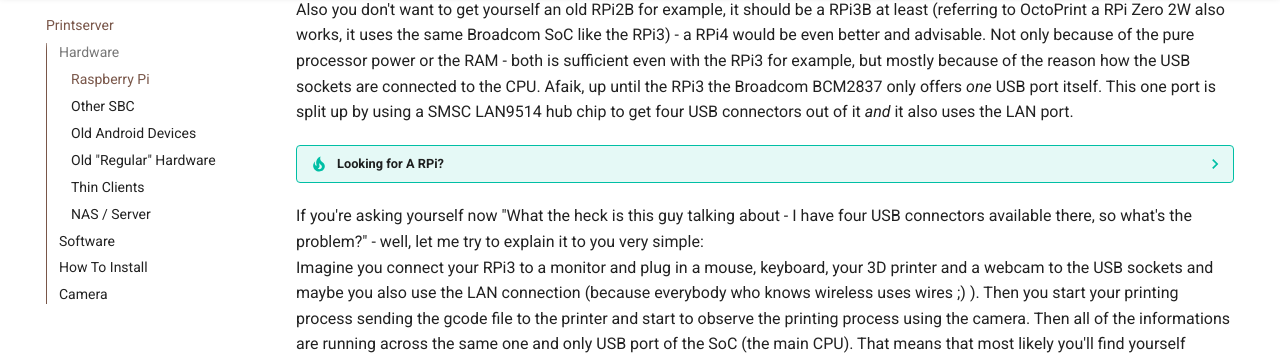
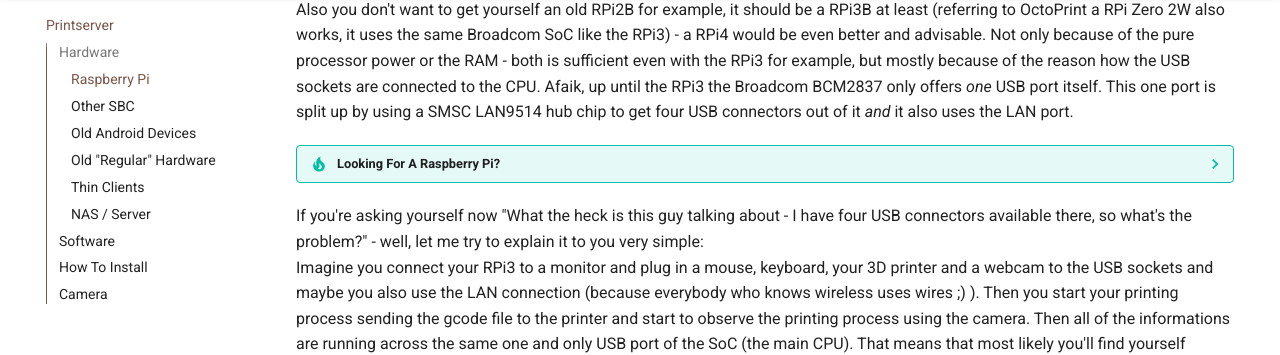
Before and after one commit to 1coderookie/KobraGoNeoInsights, an MkDocs documentation site: the page built from docs/printserver.md, in a window 1280 px wide and 900 px high, scrolled down 798 px. Shown: the part 104-459 px from the top of the window. Built offline with MkDocs 1.6.1 and Material for MkDocs 9.7.7, drawn with Linux system fonts in a browser that asks for light colours; comment, search, counter and statistics services are not loaded.

Commit message:
Update printserver.md

```diff
--- a/docs/printserver.md
+++ b/docs/printserver.md
@@ -20,7 +20,7 @@
 Prices for the RPi went up to a ridiculous level (afaik at least in Europe and the US) - *if* they're even available at all.
 Also you don't want to get yourself an old RPi2B for example, it should be a RPi3B at least (referring to OctoPrint a RPi Zero 2W also works, it uses the same Broadcom SoC like the RPi3) - a RPi4 would be even better and advisable. Not only because of the pure processor power or the RAM - both is sufficient even with the RPi3 for example, but mostly because of the reason how the USB sockets are connected to the CPU. Afaik, up until the RPi3 the Broadcom BCM2837 only offers *one* USB port itself. This one port is split up by using a SMSC LAN9514 hub chip to get four USB connectors out of it *and* it also uses the LAN port.
 
-??? tip "Looking for A RPi?"
+??? tip "Looking For A Raspberry Pi?"
 
     If you're trying to find a RPi and have a hard time finding a company who actually has one in stock, maybe give the page [rpilocator](https://rpilocator.com/) a try. It lists vendors and different RPi models and shows if there are RPis in stock.
 
```
